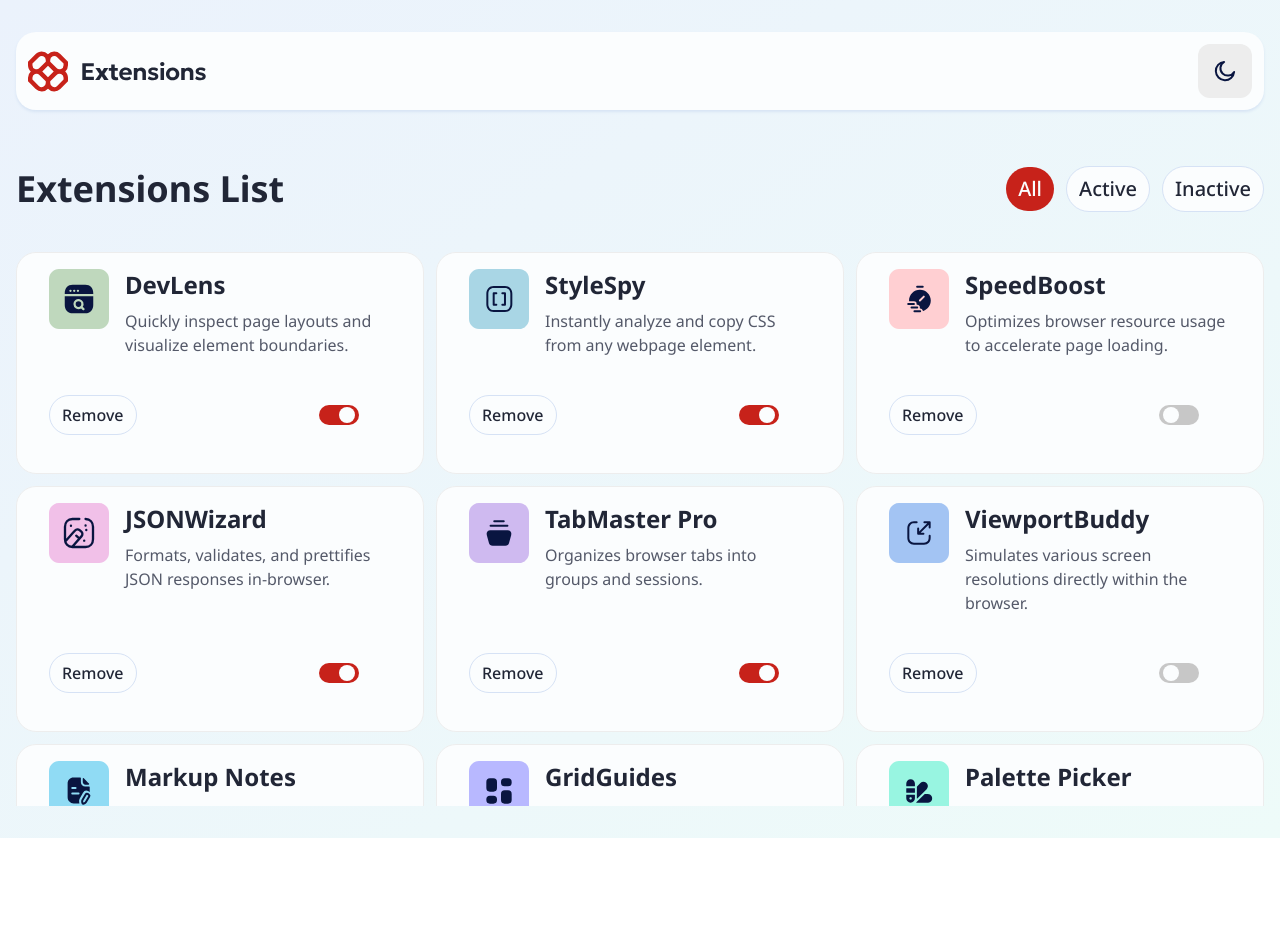
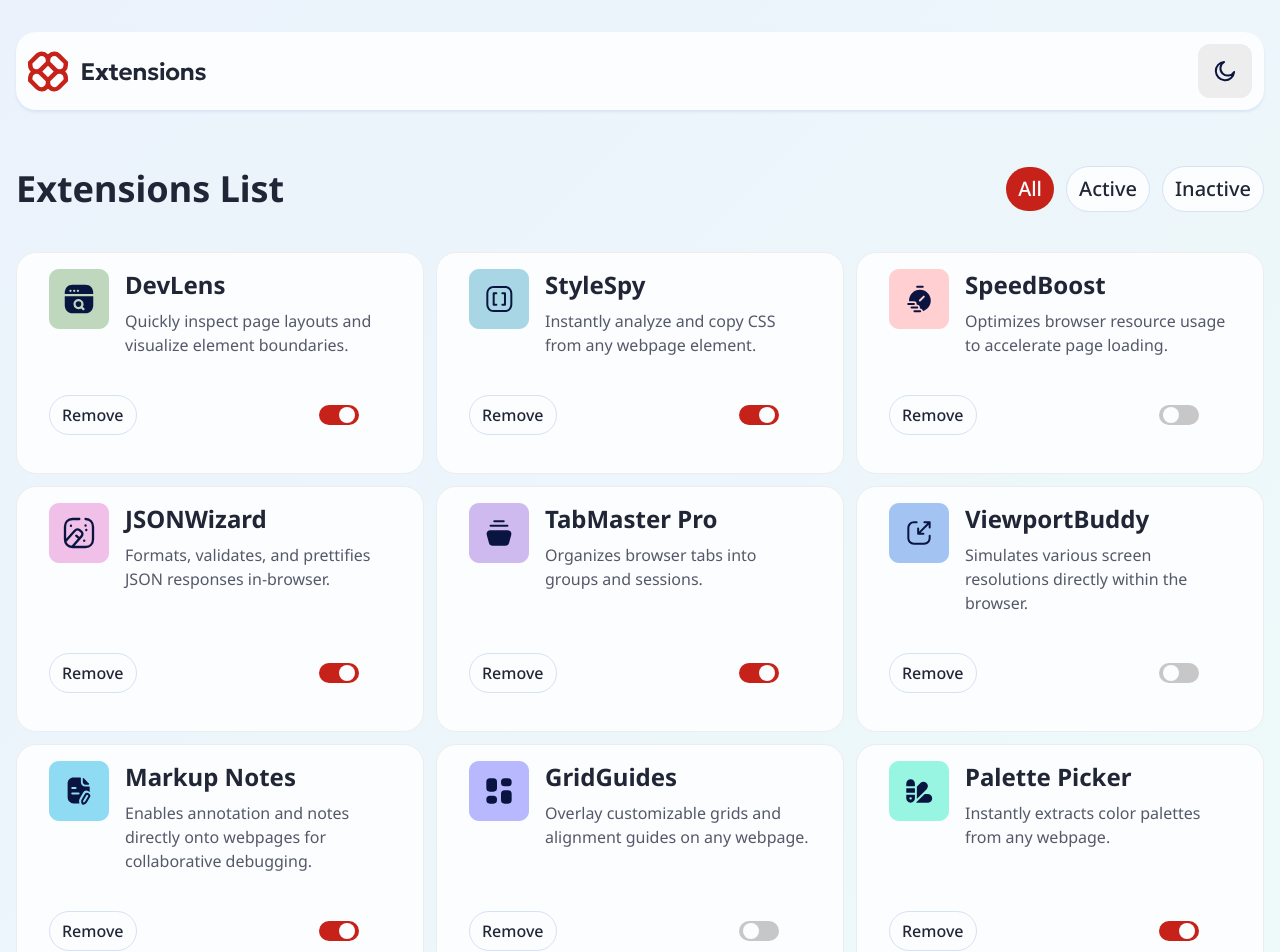
Before and after one commit to Dev-Liz/Browser-extentions-manager-ui, a React (Vite) app: page / in a window 1280 px wide. Shown: the top 952 px of the page. Before the commit the page ends 838 px from the top, so only its background shows below. Built offline with nearby package versions, Linux system fonts and the light colour scheme.

Commit message:
fix toggle input

```diff
--- a/src/components/Card.jsx
+++ b/src/components/Card.jsx
@@ -11,12 +11,6 @@ export default function Card({
   onToggle,
   onDeleteRequest,
 }) {
-  const [isOn, setIsOn] = useState(isActive);
-
-  const handleToggle = () => {
-    setIsOn((prev) => !prev);
-  };
-
   return (
     <div className="card">
       <div className="card-top">
@@ -30,7 +24,12 @@ export default function Card({
         <Badge variant="secondary" onClick={() => onDeleteRequest(card.id)}>
           Remove
         </Badge>
-        <ToggleSwitch isToggled={isOn} onToggle={onToggle} card={card} />
+        <ToggleSwitch
+          id={card.id}
+          name={name}
+          checked={isActive}
+          onToggle={onToggle}
+        />
       </div>
     </div>
   );
--- a/src/components/ToggleSwitch.jsx
+++ b/src/components/ToggleSwitch.jsx
@@ -1,22 +1,23 @@
 import React from "react";
 import { cn } from "../../lib/utils";
 
-export default function ToggleSwitch({ isToggled, onToggle, card }) {
+export default function ToggleSwitch({ id, name, checked, onToggle }) {
+  const inputId = `extension-${id}`;
+
   return (
     <div className="p-8">
-      <label htmlFor="check" className="toggle-label">
+      <label htmlFor={inputId} className="toggle-label">
         <input
+          id={inputId}
           type="checkbox"
-          id="check"
-          checked={isToggled}
+          aria-label={`Toggle ${name}`}
+          checked={checked}
+          onChange={() => onToggle(id)}
           className="sr-only peer"
         />
+        <span className={cn("toggle-bg", checked && "toggle-bg-active")}></span>
         <span
-          className={cn("toggle-bg", isToggled ? "toggle-bg-active" : "")}
-        ></span>
-        <span
-          onClick={() => onToggle(card.id)}
-          className={cn("toggle-ring", isToggled ? "toggle-ring-active" : "")}
+          className={cn("toggle-ring", checked && "toggle-ring-active")}
         ></span>
       </label>
     </div>
--- a/src/index.css
+++ b/src/index.css
@@ -172,7 +172,7 @@
 }
 
 @utility card-main {
-  @apply w-full flex flex-col space-y-10 h-[80vh];
+  @apply w-full flex flex-col space-y-10;
 }
 
 @utility cards-header {
@@ -180,7 +180,7 @@
 }
 
 @utility badges-flex {
-  @apply w-[50%] flex items-center justify-center space-x-3 md:justify-end;
+  @apply flex items-center justify-center space-x-3 md:justify-end;
 }
 
 @utility toggle-label {
@@ -204,7 +204,7 @@
 }
 
 @utility card-group {
-  @apply w-full grid grid-cols-1 md:grid-cols-2 lg:grid-cols-3 gap-3 h-[70vh] overflow-y-auto scrollbar-none;
+  @apply w-full grid grid-cols-1 md:grid-cols-2 lg:grid-cols-3 gap-3 overflow-y-auto scrollbar-none;
 }
 
 .modal-overlay {
```
